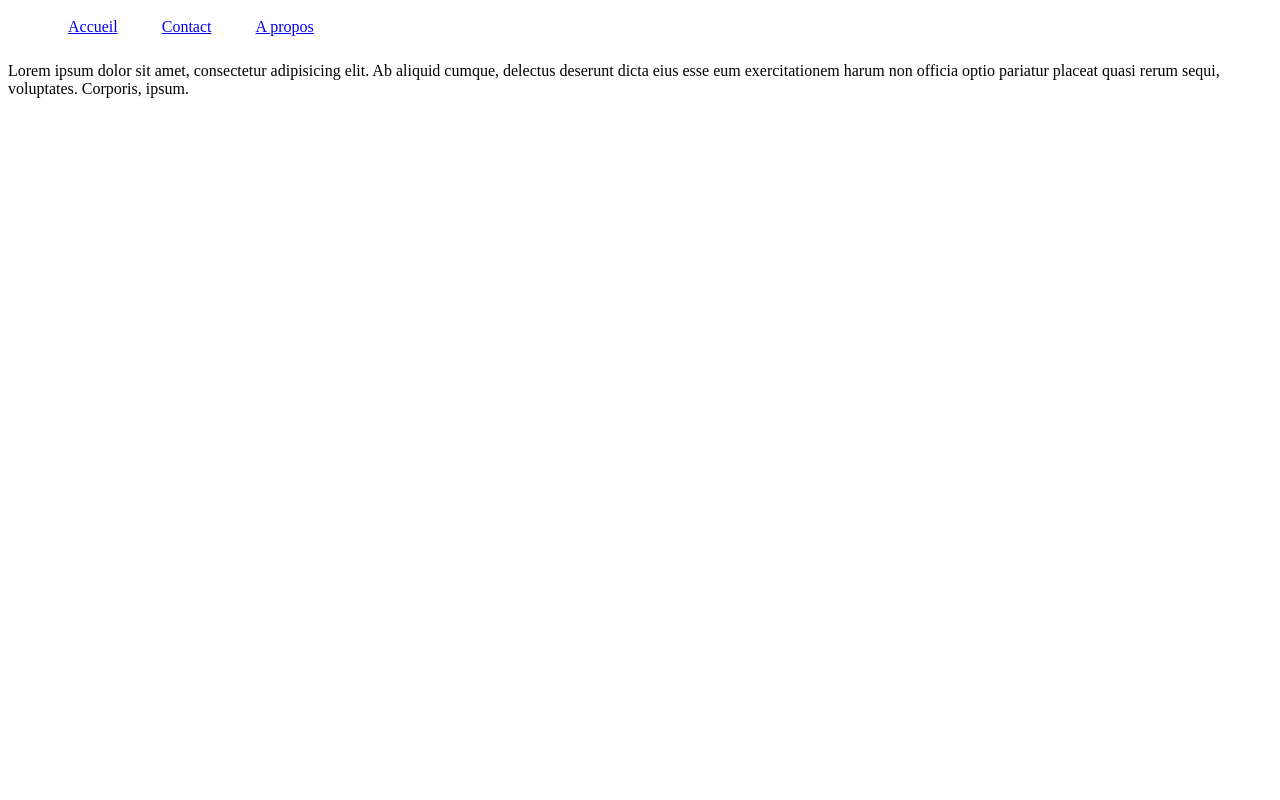
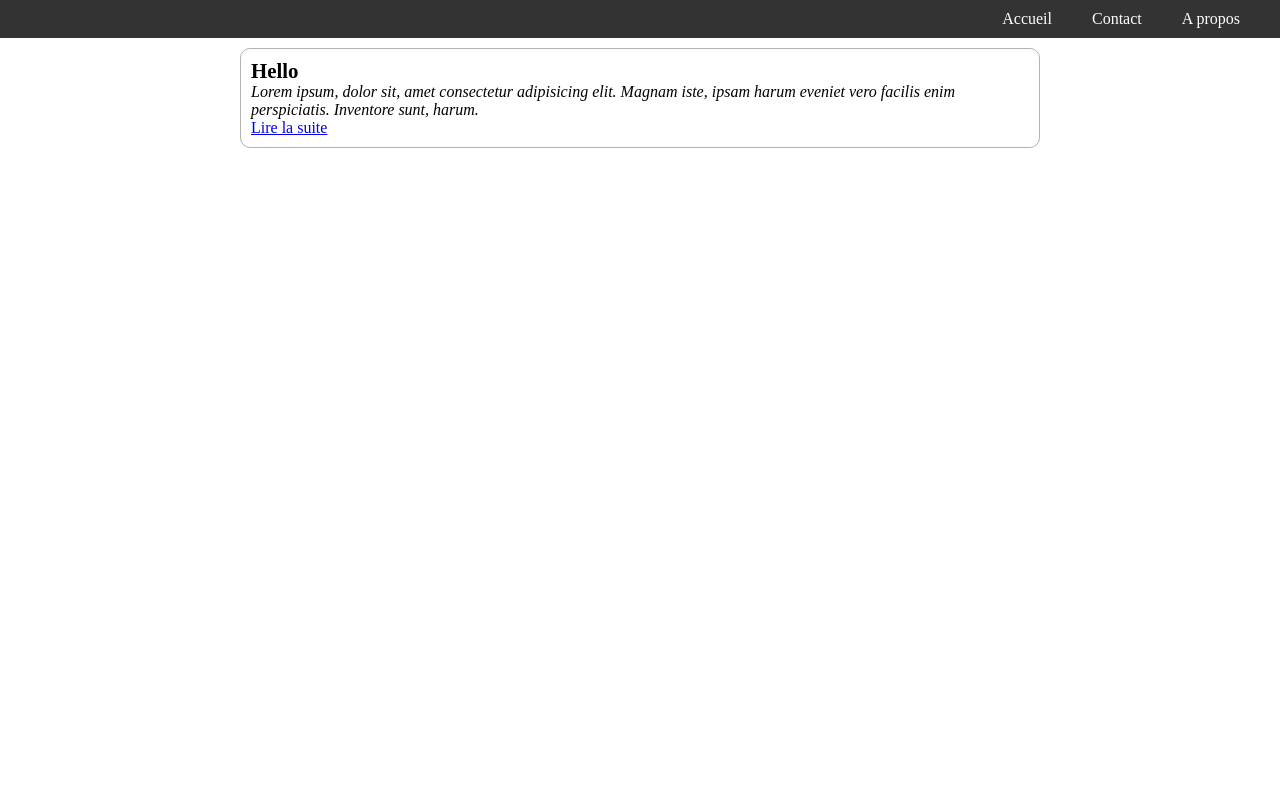
Before and after one commit to AdrienKEZIE/Learn_django, a Django app: page / in a window 1280 px wide. Run offline with Django 4.2, Linux system fonts and the light colour scheme.

Commit message:
update the style of the navbar

```diff
--- a/templates/core/base.html
+++ b/templates/core/base.html
@@ -7,16 +7,63 @@
     <title>{% block title %}{% endblock %}</title>
 </head>
 <body>
+<style>
+*{
+    margin : 0;
+    padding : 0;
+    box-sizing:border-box;
+}
+nav {
+    padding: 10px 20px;
+    background: #333;
+    color:#fff;
+}
+    nav ul{
+        display:flex;
+        justify-content:end;
+    }
+    nav a {
+        color:white;
+        text-decoration:none;
+
+    }
+    nav a:hover{
+        color:#fF9;
+    }
+    nav li {
+        padding:0 20px;
+    }
+    .container{
+        max-width: 800px;
+        margin: 10px auto;
+
+    }
+    .post{
+        border:1px solid rgba(0,0,0,0.3);
+        padding:10px;
+        border-radius: 10px;
+    }
+    .post h3{
+        font-size: 1.3rem;
+    }
+    .post article{
+        font-size: 1rem;
+        font-style: italic;
+    }
+</style>
     <header>
         <nav>
             <ul style="list-style: none">
-                <li style="display: inline-block; padding: 10px 20px"><a href="{% url 'home'%}">Accueil</a></li>
-                <li style="display: inline-block; padding: 10px 20px"><a href="{% url 'contact' %}">Contact</a></li>
-                <li style="display: inline-block; padding: 10px 20px"><a href="{% url 'about' %}">A propos</a></li>
+                <li ><a href="{% url 'home'%}">Accueil</a></li>
+                <li ><a href="{% url 'contact' %}">Contact</a></li>
+                <li ><a href="{% url 'about' %}">A propos</a></li>
             </ul>
         </nav>
     </header>
+    <div class="container">
+
     {% block content %}{% endblock %}
+    </div>
 
 </body>
 </html>
--- a/templates/core/home.html
+++ b/templates/core/home.html
@@ -1,7 +1,13 @@
 {%extends 'core/base.html'%}
 {%block title%}accueil{%endblock%}
 {%block content%}
-    <div>
-        <p>Lorem ipsum dolor sit amet, consectetur adipisicing elit. Ab aliquid cumque, delectus deserunt dicta eius esse eum exercitationem harum non officia optio pariatur placeat quasi rerum sequi, voluptates. Corporis, ipsum.</p>
-    </div>
+   <div class="post">
+            <header>
+                <h3>Hello</h3>
+            </header>
+            <article>
+                <p>Lorem ipsum, dolor sit, amet consectetur adipisicing elit. Magnam iste, ipsam harum eveniet vero facilis enim perspiciatis. Inventore sunt, harum.</p>
+            </article>
+            <a href="#">Lire la suite</a>
+        </div>
 {%endblock%}
```
